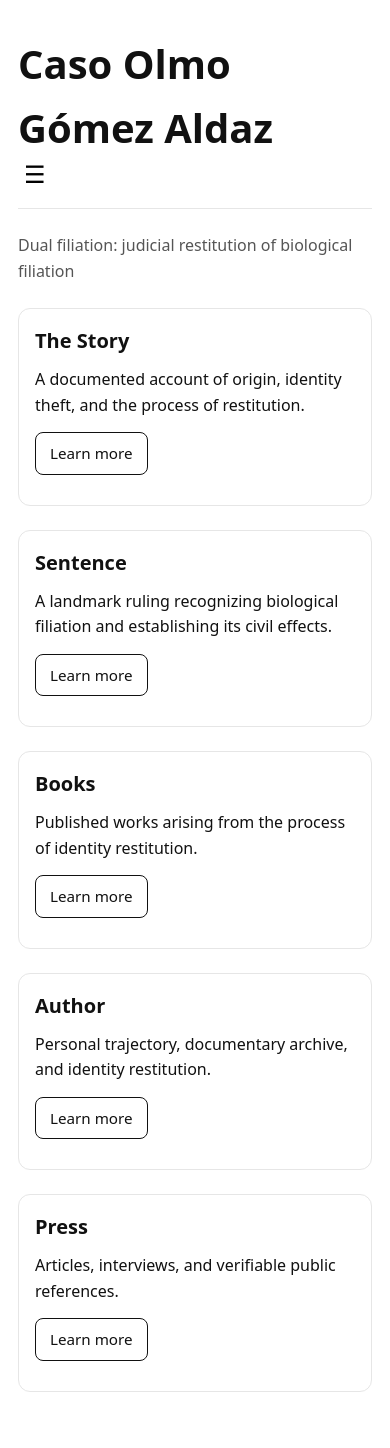
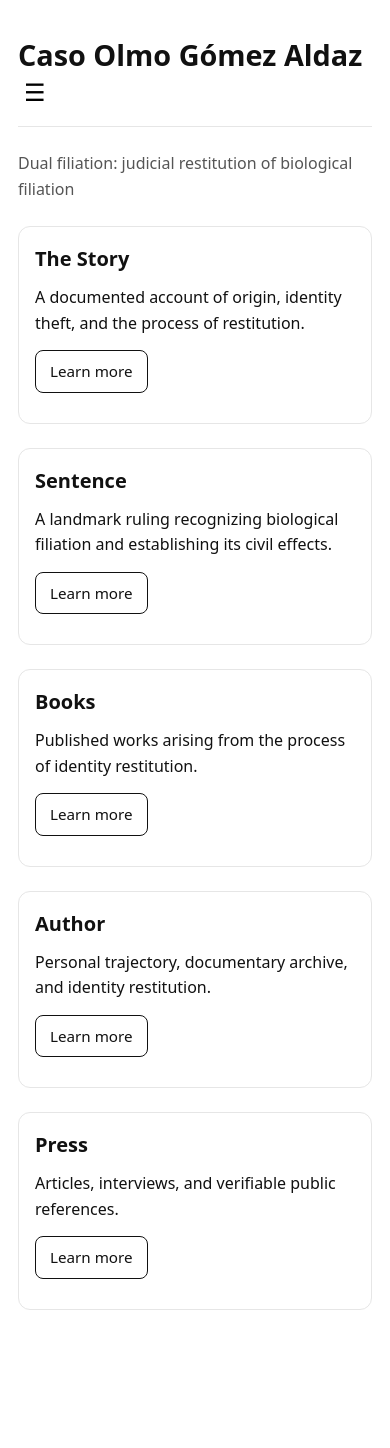
Before and after one commit to olmogaldaz/olmogaldaz.github.io, a Jekyll site: the page built from en/index.html, in a window 390 px wide. Built offline with Jekyll 4.4.1, drawn with Linux system fonts in a browser that asks for light colours; after the commit the page ends 1366 px from its top, so only the background shows below that.

Commit message:
Update style.css

```diff
--- a/css/style.css
+++ b/css/style.css
@@ -208,6 +208,11 @@ nav a.active{
    ========================= */
 @media (max-width:600px){
 
+  .site-title {
+    font-size: 1.8rem;   /* el tamaño que ya te guste */
+    font-weight: 700;
+    margin: 0;
+  }
   header h1{
     font-size:1.8rem;
     line-height:1.25;
```
